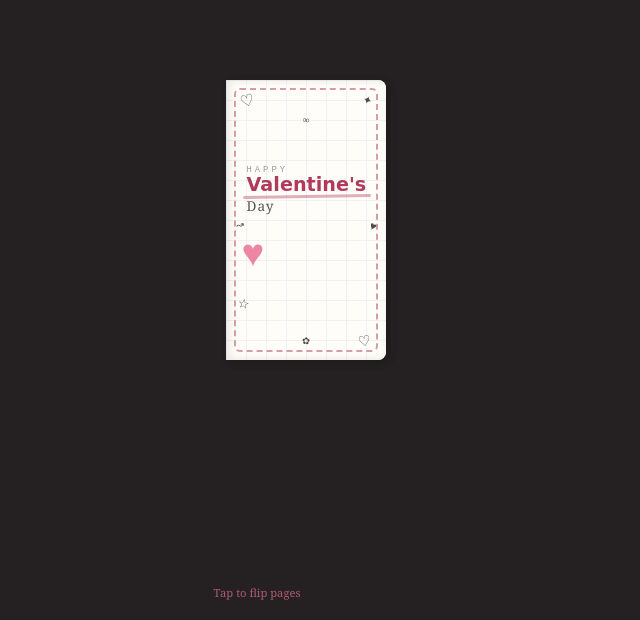
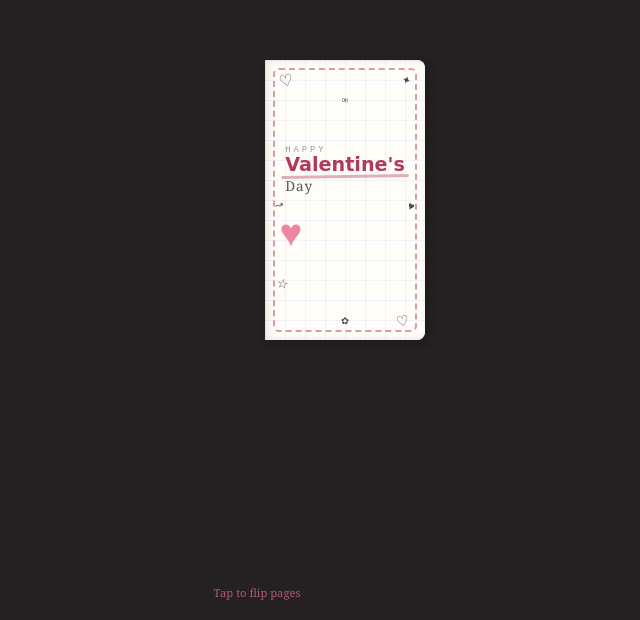
Before and after one commit to OpenYaji/hvd, a plain HTML site: page index.html in a window 1280 px wide. Shown: the part 180-800 px from the top of the page, without its empty margins (383-1023 px from the left). Drawn offline with Linux system fonts and the light colour scheme.

Commit message:
adjust layout

````diff
--- a/index.html
+++ b/index.html
@@ -30,7 +30,7 @@
             max-width: 160px;
             height: 280px;
             position: relative;
-            transform: translateX(35%);
+            transform: translateX(55%) translateY(-20px);
         }
 
         .paper {
@@ -464,4 +464,3 @@
     </script>
 </body>
 </html>
-```
````
